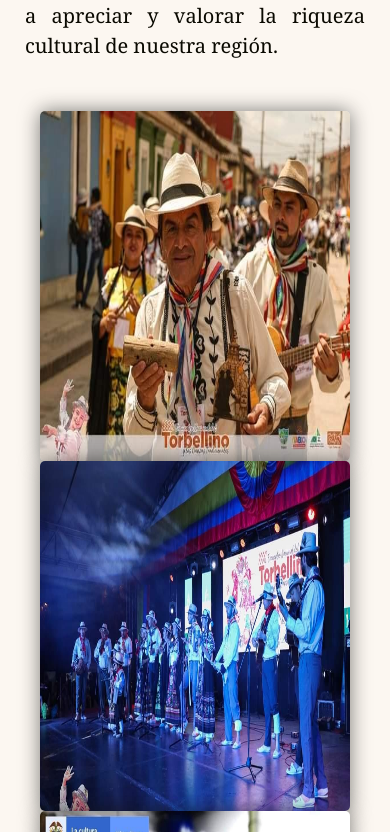
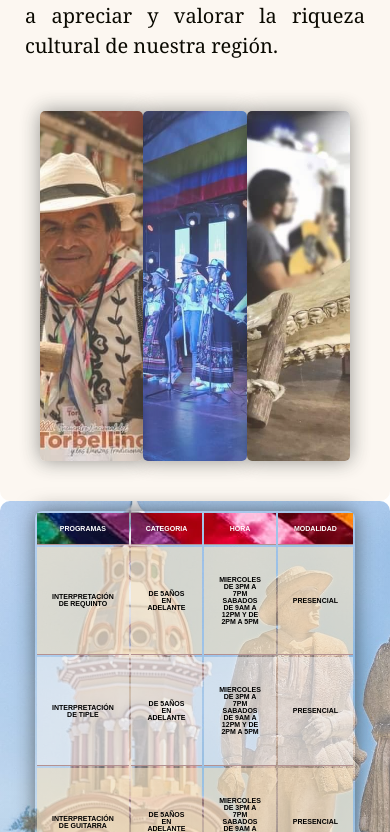
Before and after one commit to joanbarbosagaleano/folclore, a plain HTML site: page index.html in a window 390 px wide. Shown: the part 3692-4524 px from the top of the page. Drawn offline with Linux system fonts and the light colour scheme.

Commit message:
4tocommit

```diff
--- a/styles.css
+++ b/styles.css
@@ -391,9 +391,10 @@ header{
 
         padding: 10px;
         width: 100%;
+        height: auto;
         margin: 20px; /*separar los textos*/
         display: flex;
-        flex-wrap: wrap;
+
         margin-top: 25px;
 
     }
@@ -402,9 +403,10 @@ header{
         padding: 10px;
         width: 90%;
         margin: 2px; /*separar los textos*/
-        display: inline-block;
+        display: block;
         margin-top:10px;
         align-content: center;
+
     }
     .columna-copla{
         color: #0a0901;
@@ -426,6 +428,19 @@ header{
         border-radius: 3px;
 
     }
+    .content{
+        width: 0px;
+        flex-grow: 1;
+        object-fit: cover;
+        opacity: .8;
+    }
+    .content:hover{
+        cursor: crosshair;
+        width: 300px;
+        opacity: 1;
+        filter: contrast(120%);
+    }
+
 }
 @media(max-width:840px){
     .parrafo{
@@ -461,6 +476,7 @@ header{
 
 
     }
+
 
 }
 @media(max-width:640px){
```
